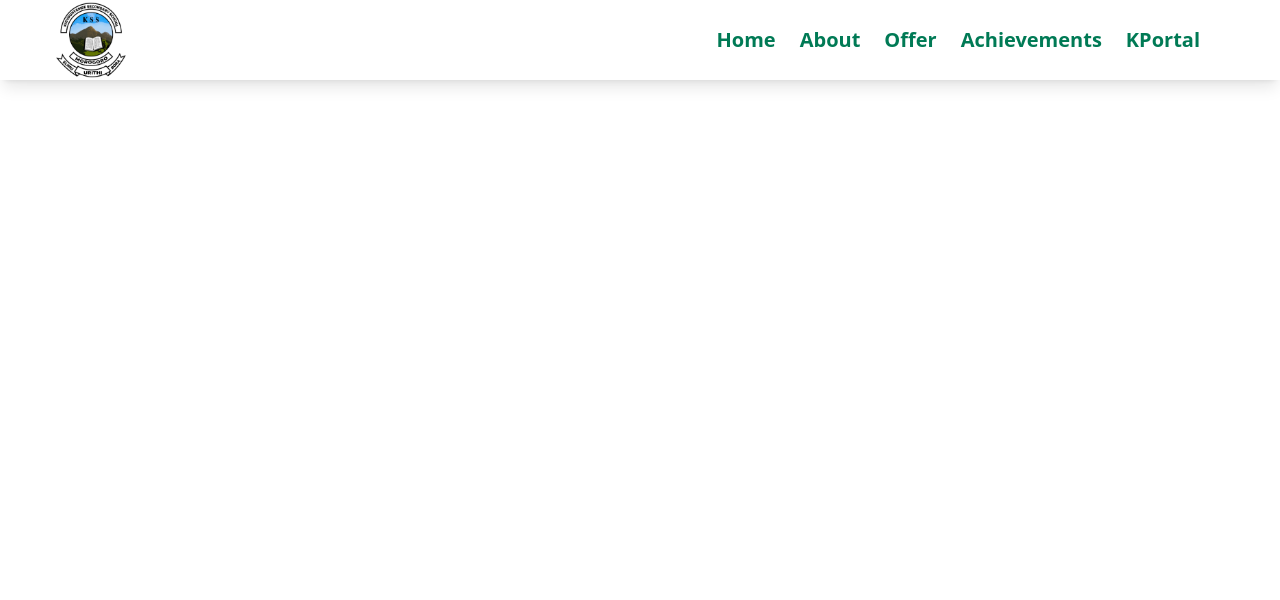
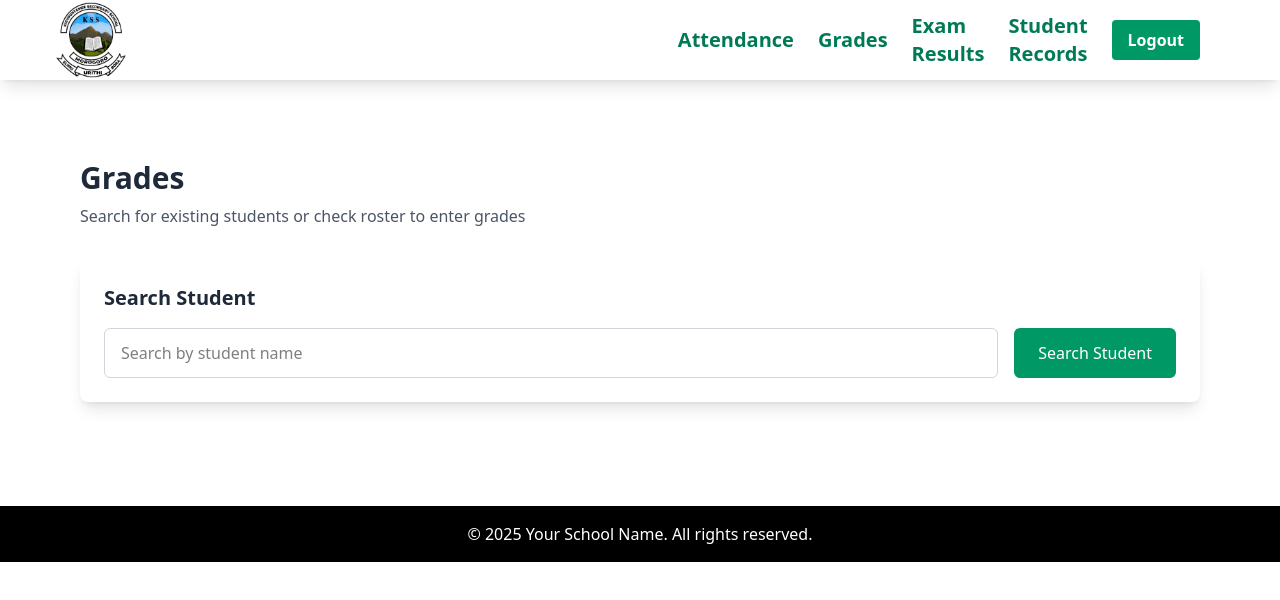
Before and after one commit to stevel419/SchoolWebsite, a React (Vite) app in the folder client/: page /Grades in a window 1280 px wide. Shown: the top 600 px of the page. Built offline with nearby package versions, Linux system fonts and the light colour scheme.

Commit message:
Added Grades Section

```diff
--- a/client/src/App.jsx
+++ b/client/src/App.jsx
@@ -13,12 +13,13 @@ import PortalSignup from "./PortalSignup.jsx";
 import Portal from "./Portal.jsx";
 import PortalHeader from './PortalHeader.jsx';
 import StudentRecords from "./StudentRecords.jsx";
+import Grades from "./Grades.jsx";
 
 function App() {
   const location = useLocation();
 
   const isPortalRoute = location.pathname.startsWith("/Portal") ||
-  ["/StudentRecords", "/Academics", "/Attendance", "/ExamResults"].includes(location.pathname);
+  ["/StudentRecords", "/Grades", "/Attendance", "/ExamResults"].includes(location.pathname);
 
   return (
       <div>
@@ -36,6 +37,7 @@ function App() {
             <Route path="/PortalSignup" element={<PortalSignup />} />
             <Route path="/Portal" element={<Portal />} />
             <Route path="/StudentRecords" element={<StudentRecords />} />
+            <Route path="/Grades" element={<Grades />} />
           </Routes>
         </main>
         <Footer />
--- /dev/null
+++ b/client/src/Grades.jsx
@@ -0,0 +1,76 @@
+import { useState } from "react";
+
+function Grades() {
+    const [name, setName] = useState('');
+    const [loading, setLoading] = useState(false);
+    const [error, setError] = useState('');
+    const [studentData, setStudentData] = useState([]);
+
+    const handleSearchStudent = async (e) => {
+        e.preventDefault();
+        setLoading(true);
+        setError('');
+
+        try {
+            const token = sessionStorage.getItem('token');
+
+            const res = await fetch(`http://localhost:5000/search-students?name=${encodeURIComponent(name)}`, {
+                method: 'GET',
+                headers: {
+                    'Content-Type': 'application/json',
+                    'Authorization': 'Bearer ' + token
+                }
+            });
+
+            const data = await res.json();
+            if (res.ok) {
+                setStudentData(data);
+                setName('');
+            } else {
+                setError(data.error || 'Cannot find matching students');
+            }
+        } catch (e) {
+            setError('Failed to search student. Please try again.');
+        } finally {
+            setLoading(false);
+        }
+    }
+
+    return (
+        <section className="pt-40 pb-20 px-4 max-w-6xl mx-auto">
+            <div className="mb-8">
+                <h1 className="text-3xl font-bold text-gray-800 mb-2">Grades</h1>
+                <p className="text-gray-600">Search for existing students or check roster to enter grades</p>
+            </div>
+            <div className="bg-white rounded-lg shadow-lg p-6 mb-6">
+                <h2 className="text-xl font-semibold text-gray-800 mb-4">Search Student</h2>
+                <form onSubmit={handleSearchStudent} className="flex flex-col sm:flex-row gap-4">
+                    <div className="flex-1">
+                        <input
+                            type="text"
+                            required
+                            value={name}
+                            onChange={(e) => setName(e.target.value)}
+                            placeholder="Search by student name"
+                            className="w-full px-4 py-3 border border-gray-300 rounded-md focus:outline-none focus:ring-2 focus:ring-emerald-500 focus:border-emerald-500 transition duration-200"
+                        />
+                    </div>
+                    {error && (
+                        <div className="bg-red-50 border border-red-200 rounded-md p-3">
+                            <p className="text-red-600 text-sm">{error}</p>
+                        </div>
+                    )}
+                    <button
+                        type="submit"
+                        disabled={loading}
+                        className="px-6 py-3 bg-emerald-600 hover:bg-emerald-700 text-white font-medium rounded-md transition duration-200 focus:outline-none focus:ring-2 focus:ring-emerald-500 focus:ring-offset-2 whitespace-nowrap"
+                    >
+                        {loading ? 'Searching Student...' : 'Search Student'}
+                    </button>
+                </form>
+            </div>
+        </section>
+    );
+}
+
+export default Grades;
--- a/client/src/Portal.jsx
+++ b/client/src/Portal.jsx
@@ -11,16 +11,16 @@ const portalTiles = [
 
 const Portal = () => {
   return (
-    <section className="min-h-screen pt-24 bg-gray-100 px-6">
-      <div className="max-w-6xl mx-auto grid grid-cols-1 md:grid-cols-2 gap-6">
+    <section className="min-h-screen pt-40 pb-20 bg-gray-100 px-6">
+      <div className="max-w-6xl mx-auto grid grid-cols-1 sm:grid-cols-2 lg:grid-cols-4 gap-8 place-items-center">
         {portalTiles.map((tile, idx) => (
           <Link
             to={tile.route}
             key={idx}
-            className="bg-white rounded-lg shadow-lg hover:shadow-xl transition p-6 flex flex-col items-center text-center border hover:border-emerald-600"
+            className="bg-white rounded-lg shadow-lg hover:shadow-xl transition p-6 flex flex-col items-center justify-center text-center border hover:border-emerald-600 w-70 h-70 lg:w-56 lg:h-56"
           >
-            <FontAwesomeIcon icon={tile.icon} size="3x" className="text-emerald-600 mb-4" />
-            <h3 className="text-lg font-semibold text-gray-800">{tile.title}</h3>
+            <FontAwesomeIcon icon={tile.icon} size="4x" className="text-emerald-600 mb-4" />
+            <h3 className="text-xl font-semibold text-gray-800">{tile.title}</h3>
           </Link>
         ))}
       </div>
--- a/client/src/PortalAcademics.jsx
+++ /dev/null
@@ -1,14 +0,0 @@
-import React from 'react';
-
-const PortalAcademics = () => {
-  return (
-    <section className="min-h-screen pt-24 bg-gray-50 px-6">
-      <div className="max-w-5xl mx-auto bg-white shadow-md rounded-lg p-8">
-        <h2 className="text-2xl font-bold text-emerald-700 mb-4">Academics</h2>
-        <p className="text-gray-600">This page will display academic information such as subjects, performance, and reports.</p>
-      </div>
-    </section>
-  );
-};
-
-export default PortalAcademics;
--- a/client/src/PortalAdmission.jsx
+++ /dev/null
@@ -1,14 +0,0 @@
-import React from 'react';
-
-const PortalAdmission = () => {
-  return (
-    <section className="min-h-screen pt-24 bg-gray-50 px-6">
-      <div className="max-w-5xl mx-auto bg-white shadow-md rounded-lg p-8">
-        <h2 className="text-2xl font-bold text-emerald-700 mb-4">Admissions</h2>
-        <p className="text-gray-600">This page will manage student admissions and related forms.</p>
-      </div>
-    </section>
-  );
-};
-
-export default PortalAdmission;
--- a/client/src/PortalHeader.jsx
+++ b/client/src/PortalHeader.jsx
@@ -1,8 +1,8 @@
 import React, { useState } from 'react';
+import { Link } from 'react-router-dom';
 import { faTimes, faBars } from '@fortawesome/free-solid-svg-icons';
 import { FontAwesomeIcon } from '@fortawesome/react-fontawesome';
 import PortalNav from "./PortalNav.jsx";
-import Logo from "../src/components/Logo.jsx";
 
 const PortalHeader = () => {
     const [isOpen, setIsOpen] = useState(false);
@@ -12,7 +12,13 @@ const PortalHeader = () => {
 
     return (
         <header className="w-full fixed top-0 left-0 z-50 flex items-center justify-between px-4 md:px-10 h-20 bg-white text-black shadow-lg">
-            <Logo />
+            <Link to="/Portal" className="pl-2 md:pl-4">
+                <img
+                    src="/KIGURUNYEMBE LOGO.png"
+                    alt="Logo"
+                    className="w-17.5 md:w-17.5"
+                />
+            </Link>
             <PortalNav isOpen={isOpen} toggleMenu={toggleMenu}/>
 
             <div className="absolute right-4 top-5 md:hidden">
--- a/client/src/PortalNav.jsx
+++ b/client/src/PortalNav.jsx
@@ -12,7 +12,7 @@ const PortalNav = ({ isOpen, toggleMenu }) => {
 
   const navItems = [
     { id: 1, text: 'Attendance', slug: '/PortalAttendance' },
-    { id: 2, text: 'Grades', slug: '/PortalGrades' },
+    { id: 2, text: 'Grades', slug: '/Grades' },
     { id: 3, text: 'Exam Results', slug: '/PortalExamResults' },
     { id: 4, text: 'Student Records', slug: '/StudentRecords' }
   ];
```
